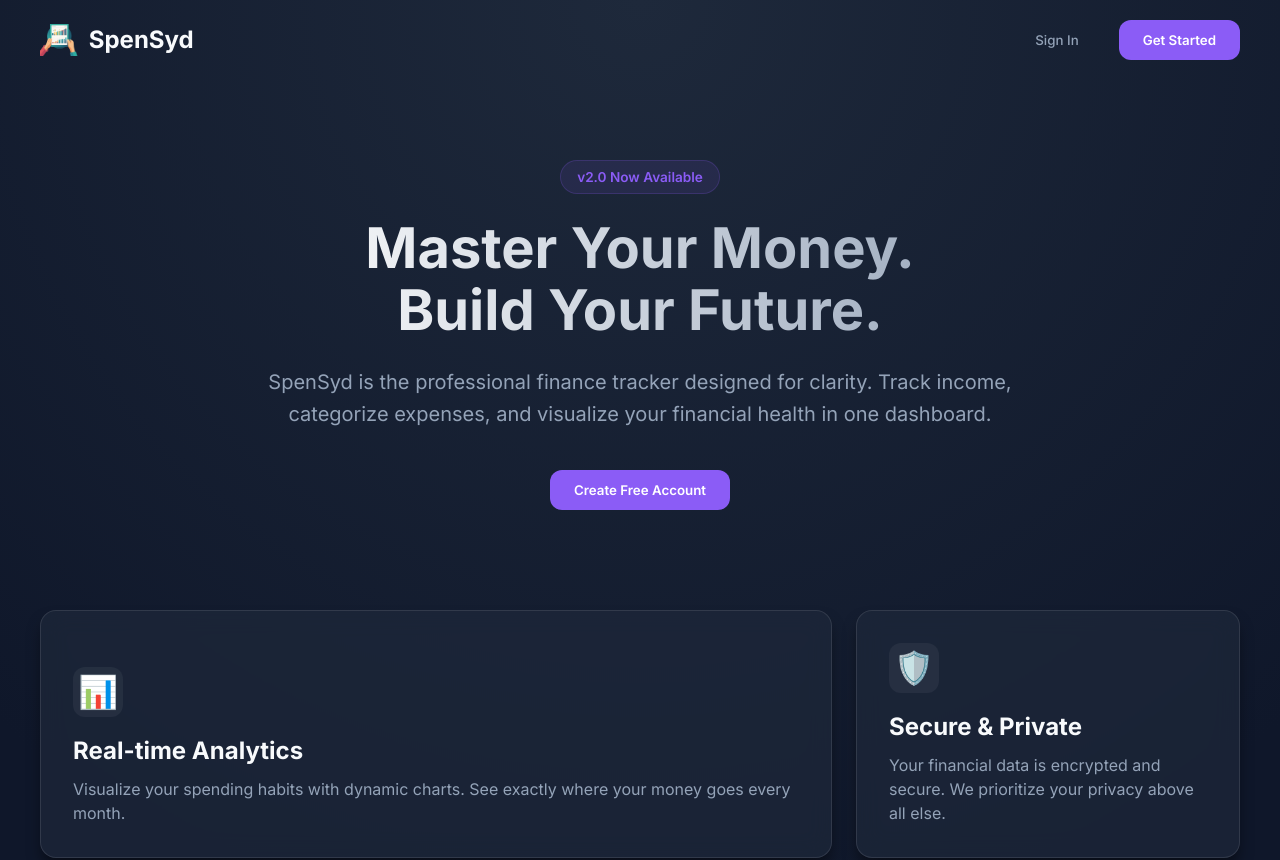
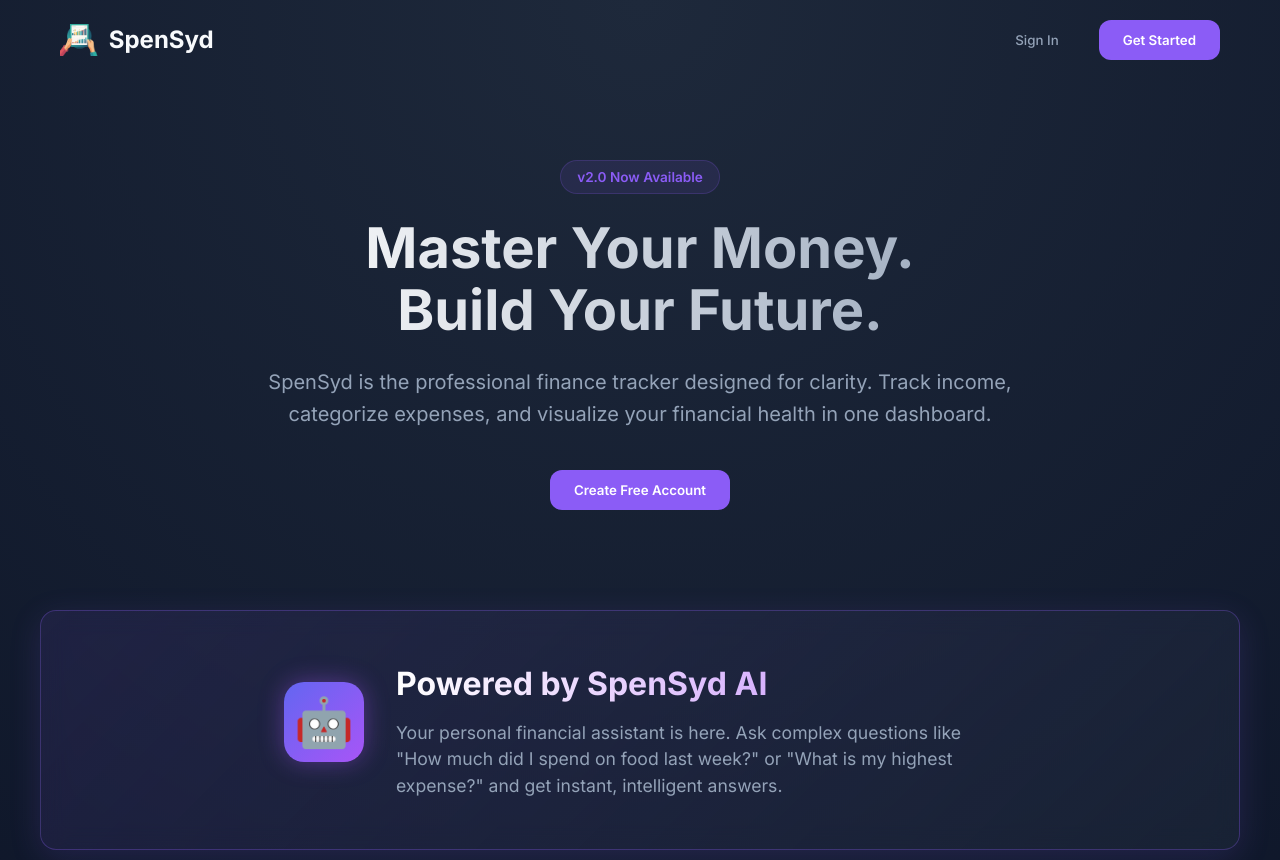
Before and after one commit to Syddevv/SpenSyd, a React (Vite) app in the folder client/: page / in a window 1280 px wide. Shown: the top 860 px of the page. Built offline with nearby package versions, Linux system fonts and the light colour scheme.

Commit message:
add: highlight ai feature

```diff
--- a/client/src/pages/LandingPage.jsx
+++ b/client/src/pages/LandingPage.jsx
@@ -1,4 +1,4 @@
-import React from "react";
+import React, { useState, useEffect } from "react"; // Import hooks
 import { useNavigate } from "react-router-dom";
 import { motion } from "framer-motion";
 import "../styles/LandingPage.css";
@@ -6,6 +6,21 @@
 
 const LandingPage = () => {
   const navigate = useNavigate();
+  const [isScrolled, setIsScrolled] = useState(false); // State for scroll detection
+
+  // Scroll listener
+  useEffect(() => {
+    const handleScroll = () => {
+      if (window.scrollY > 50) {
+        setIsScrolled(true);
+      } else {
+        setIsScrolled(false);
+      }
+    };
+
+    window.addEventListener("scroll", handleScroll);
+    return () => window.removeEventListener("scroll", handleScroll);
+  }, []);
 
   // Stagger container for the bento grid
   const container = {
@@ -25,7 +40,10 @@
 
   return (
     <div className="landing-page">
-      <nav className="landing-nav">
+      {/* Added 'scrolled' class based on state */}
+      <nav className={`landing-nav ${isScrolled ? "scrolled" : ""}`}>
+        {/* Added wrapper to center content while background spans full width */}
+        <div className="nav-content">
           <motion.div
             className="nav-logo"
             initial={{ opacity: 0, x: -20 }}
@@ -44,13 +62,18 @@
             <button className="btn-text" onClick={() => navigate("/login")}>
               Sign In
             </button>
-          <button className="btn-primary" onClick={() => navigate("/register")}>
+            <button
+              className="btn-primary"
+              onClick={() => navigate("/register")}
+            >
               Get Started
             </button>
           </motion.div>
+        </div>
       </nav>
 
       <header className="hero-section">
+        {/* ... rest of the component remains the same ... */}
         <motion.span
           className="hero-badge"
           initial={{ opacity: 0, y: -20 }}
@@ -106,6 +129,22 @@
           whileInView="show"
           viewport={{ once: true, margin: "-50px" }}
         >
+          <motion.div
+            className="bento-item full-width ai-feature glass-panel"
+            variants={item}
+            whileHover={{ scale: 1.01 }}
+          >
+            <div className="bento-icon">🤖</div>
+            <div className="ai-content">
+              <h3 className="bento-title">Powered by SpenSyd AI</h3>
+              <p className="bento-desc">
+                Your personal financial assistant is here. Ask complex questions
+                like "How much did I spend on food last week?" or "What is my
+                highest expense?" and get instant, intelligent answers.
+              </p>
+            </div>
+          </motion.div>
+
           <motion.div
             className="bento-item large glass-panel"
             variants={item}
--- a/client/src/styles/LandingPage.css
+++ b/client/src/styles/LandingPage.css
@@ -17,13 +17,51 @@
 
 /* --- Navigation --- */
 .landing-nav {
+  position: fixed; /* Stays at the top */
+  top: 0;
+  left: 0;
+  width: 100%;
+  height: 80px;
+  display: flex;
+  justify-content: center; /* Centers the inner content */
+  align-items: center;
+  padding: 0 20px;
+  z-index: 1000; /* Ensures it stays above other content */
+  transition: all 0.4s cubic-bezier(0.4, 0, 0.2, 1); /* Smooth transition */
+
+  /* Initial State: Transparent */
+  background: transparent;
+  backdrop-filter: none;
+  border-bottom: 1px solid transparent;
+}
+
+.landing-nav.scrolled {
+  height: 70px;
+  /* Very sheer base background (0.3 opacity) */
+  background: rgba(15, 23, 42, 0.3);
+
+  /* Stronger blur to ensure text remains readable over page content */
+  backdrop-filter: blur(16px);
+  -webkit-backdrop-filter: blur(16px); /* For Safari */
+
+  /* Subtler border and shadow */
+  border-bottom: 1px solid rgba(255, 255, 255, 0.05);
+  box-shadow: 0 4px 30px rgba(0, 0, 0, 0.1);
+
+  /* More transparent gradient overlay (0.4 opacity) */
+  background-image: linear-gradient(
+    to right,
+    rgba(15, 23, 42, 0.4),
+    rgba(30, 41, 59, 0.4)
+  );
+}
+
+.nav-content {
   width: 100%;
   max-width: 1200px;
-  height: 80px;
   display: flex;
   justify-content: space-between;
   align-items: center;
-  padding: 20px 0;
 }
 
 .nav-logo {
@@ -59,7 +97,7 @@
 /* --- Hero Section --- */
 .hero-section {
   text-align: center;
-  margin-top: 80px;
+  margin-top: 160px; /* Increased from 80px to account for fixed header */
   margin-bottom: 100px;
   max-width: 800px;
   animation: fadeIn 0.8s ease-out;
@@ -172,7 +210,52 @@
   font-size: 1rem;
 }
 
-/* Mobile Responsiveness */
+.bento-item.full-width {
+  grid-column: span 3;
+  display: flex;
+  flex-direction: row;
+  align-items: center;
+  justify-content: center; /* 👇 Added to center content horizontally */
+  gap: 32px;
+  background: linear-gradient(
+    135deg,
+    rgba(139, 92, 246, 0.1),
+    rgba(30, 41, 59, 0.6)
+  );
+  border: 1px solid rgba(139, 92, 246, 0.3);
+  box-shadow: 0 8px 32px rgba(139, 92, 246, 0.15);
+}
+
+/* AI Feature Specifics */
+.bento-item.ai-feature .bento-icon {
+  width: 80px;
+  height: 80px;
+  font-size: 3rem;
+  background: linear-gradient(135deg, #6366f1, #a855f7);
+  color: white;
+  box-shadow: 0 0 25px rgba(168, 85, 247, 0.4);
+  flex-shrink: 0;
+  border-radius: 20px; /* Added for softer corners like the image */
+  display: flex; /* Ensure emoji/icon is centered in the box */
+  align-items: center;
+  justify-content: center;
+}
+
+.bento-item.ai-feature .bento-title {
+  font-size: 2rem;
+  margin-bottom: 12px;
+  background: linear-gradient(to right, #fff, #c084fc);
+  -webkit-background-clip: text;
+  -webkit-text-fill-color: transparent;
+}
+
+.bento-item.ai-feature .bento-desc {
+  font-size: 1.1rem;
+  max-width: 600px;
+  color: var(--text-muted); /* Ensure text color is consistent */
+}
+
+/* Mobile Responsiveness Update */
 @media (max-width: 768px) {
   .hero-title {
     font-size: 2.5rem;
@@ -182,8 +265,24 @@
     grid-template-columns: 1fr;
   }
 
-  .bento-item.large {
+  .bento-item.large,
+  .bento-item.full-width {
     grid-column: span 1;
+  }
+
+  .bento-item.full-width {
+    flex-direction: column; /* Stack vertically on mobile */
+    align-items: center; /* Center align items */
+    text-align: center; /* Center text */
+    gap: 20px;
+    padding: 40px 24px; /* More padding for breathing room */
+  }
+
+  .bento-item.ai-feature .bento-icon {
+    width: 70px;
+    height: 70px;
+    font-size: 2.5rem;
+    margin-bottom: 0; /* Reset margin if set elsewhere */
   }
 }
 
@@ -197,3 +296,34 @@
     transform: translateY(0);
   }
 }
+@media (min-width: 1200px) {
+  .landing-nav {
+    padding: 0 calc(50% - 600px + 20px); /* Centers content max 1200px */
+  }
+}
+
+/* Scrolled State */
+.landing-nav.scrolled {
+  height: 70px; /* Slightly smaller on scroll */
+  background: rgba(15, 23, 42, 0.8); /* Dark transparent base */
+  backdrop-filter: blur(12px); /* Glass effect */
+  border-bottom: 1px solid rgba(255, 255, 255, 0.1);
+  box-shadow: 0 4px 20px rgba(0, 0, 0, 0.3);
+
+  /* Gradient overlay if desired */
+  background-image: linear-gradient(
+    to right,
+    rgba(15, 23, 42, 0.9),
+    rgba(30, 41, 59, 0.9)
+  );
+}
+
+.nav-logo {
+  font-size: 1.5rem;
+  font-weight: 700;
+  color: var(--text-main);
+  display: flex;
+  align-items: center;
+  gap: 10px;
+  cursor: pointer; /* Added cursor */
+}
```
Lines whose indentation alone changed are shown as unchanged.
